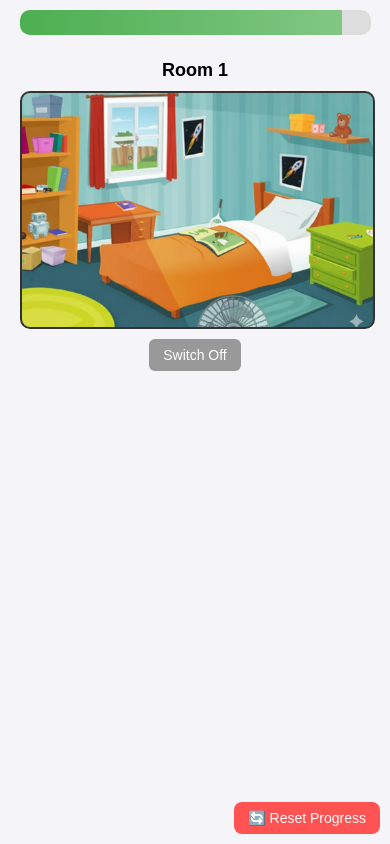
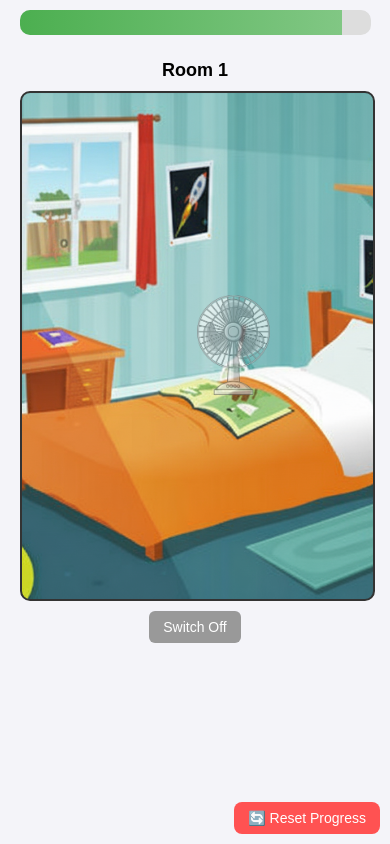
Before and after one commit to Ender7171/Energy-detective-simulator, a plain HTML site: page index.html in a window 390 px wide. Both pictures are taken after a click on the button "Start Game". Drawn offline with Linux system fonts and the light colour scheme.

Commit message:
Update style.css

```diff
--- a/style.css
+++ b/style.css
@@ -244,4 +244,9 @@ body {
   #message {
     font-size: 16px;
   }
+}@media (max-width: 600px) {
+  #appliances {
+    height: 60vh;  /* ensures mobile container has enough height */
+    max-height: none; /* remove max-height restriction */
+  }
 }
```
